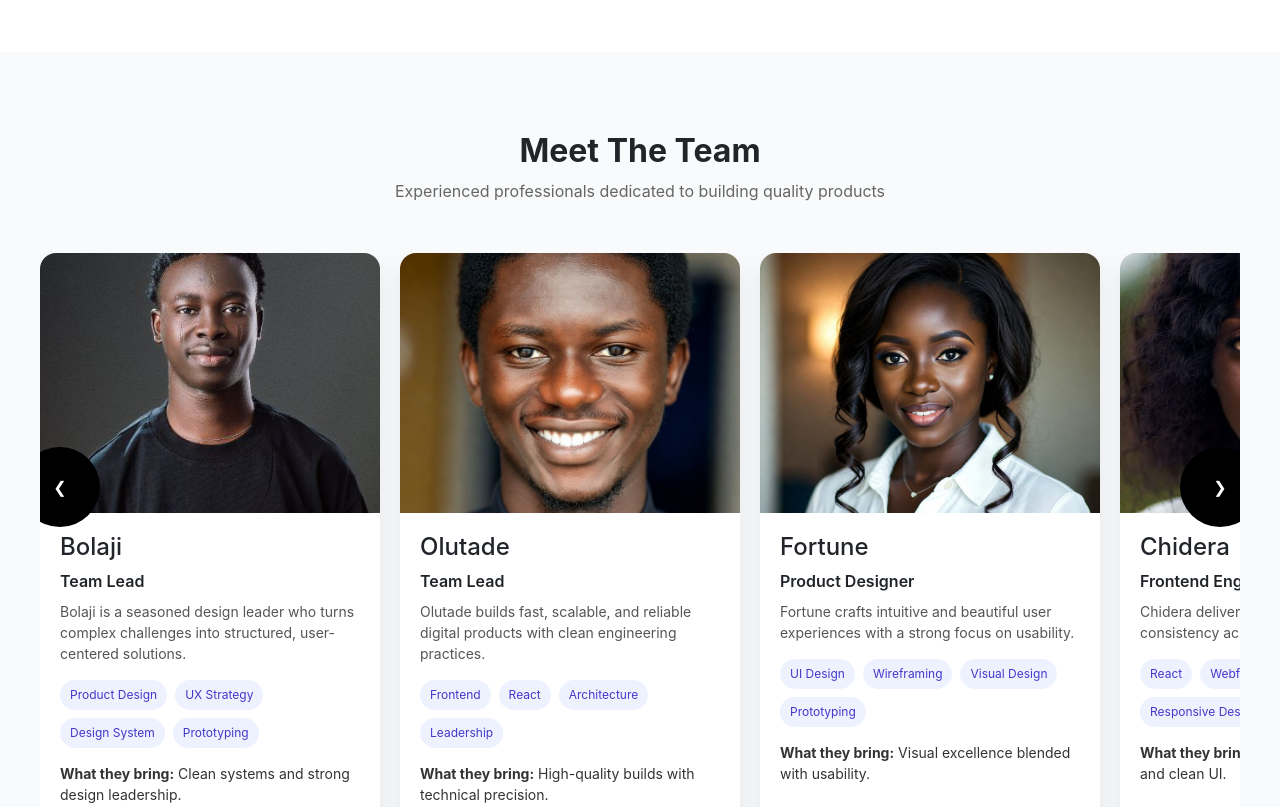
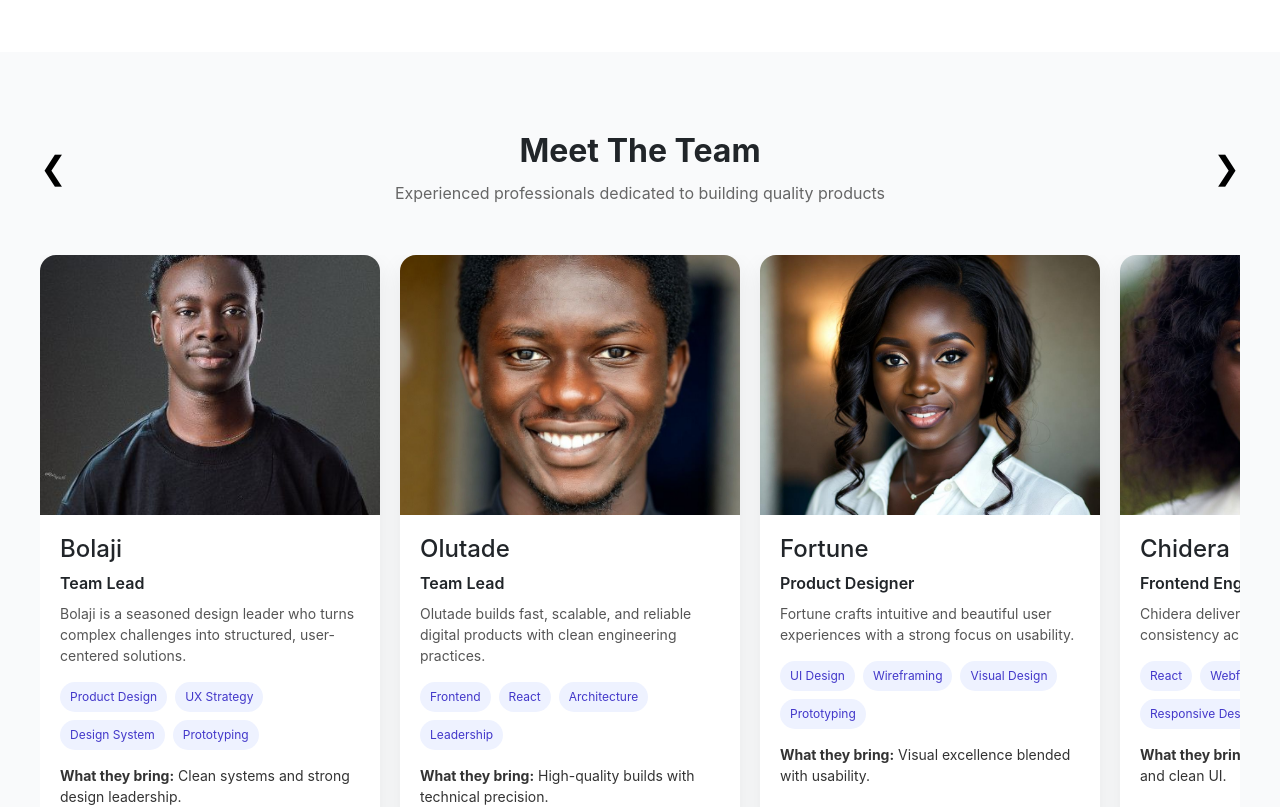
Before and after one commit to jeremiahbwala/devcheque-webapp-vercel, a React (Vite) app: page / in a window 1280 px wide. Shown: the part 6560-7367 px from the top of the page. Built offline with nearby package versions, Linux system fonts and the light colour scheme; no server answers.

Commit message:
Update the team and contact componenet

```diff
--- a/src/ContactForm.jsx
+++ b/src/ContactForm.jsx
@@ -7,6 +7,8 @@ import 'rc-slider/assets/index.css';
 
 function ContactForm() {
   const [budgetRange, setBudgetRange] = useState([5000, 25000]);
+  const [showOthersDropdown, setShowOthersDropdown] = useState(false);
+  const [selectedOtherType, setSelectedOtherType] = useState('');
 
   const handleBudgetChange = (value) => {
     setBudgetRange(value);
@@ -33,7 +35,31 @@ function ContactForm() {
       const updatedTypes = isSelected
         ? prev.projectTypes.filter(t => t !== type)
         : [...prev.projectTypes, type];
+
+        if (type === "Others" && isSelected) {
+          setShowOthersDropdown(false);
+          setSelectedOtherType('');
+        } else if (type === "Others" && !isSelected) {
+          setShowOthersDropdown(true);
+        }
       return { ...prev, projectTypes: updatedTypes };
+    });
+  };
+
+  //Handlers for dropdown selection
+  const handleOtherTypeSelect = (e) => {
+    const value = e.target.value;
+    setSelectedOtherType(value);
+
+    //update formdata to include the specific "others" type
+    setFormData(prev => {
+      const filtered = prev.projectTypes.filter(t =>
+        t !== "Others" && !t.startsWith("Others:")
+        );
+        if (value) {
+          return { ...prev, projectTypes: [...filtered, "Others", `Others: ${value}`] };
+        }
+        return { ...prev, projectTypes: [...filtered, "Others"] };
     });
   };
 
@@ -225,7 +251,8 @@ function ContactForm() {
   </label>
   <div className="checkbox-grid font-archivo">
     {["Web Design", "Branding", "Mobile App Design", "Others"].map((type) => (
-                  <div className="checkbox-item" key={type}>
+      <div key={type}>
+        <div className="checkbox-item">
           <input
             type="checkbox"
             className="checkbox-custom font-archivo"
@@ -234,6 +261,33 @@ function ContactForm() {
             id={type}
           />
           <label className="checkbox-label" htmlFor={type}>{type}</label>
+        </div>
+
+        {/* Dropdown that appears when "Others" is checked */}
+        {type === "Others" && showOthersDropdown && (
+          <div style={{ marginLeft: '30px', marginTop: '10px' }}>
+            <select
+              className="input-custom font-archivo"
+              value={selectedOtherType}
+              onChange={handleOtherTypeSelect}
+              style={{
+                width: '100%',
+                padding: '8px 12px',
+                borderRadius: '8px',
+                border: '1px solid #ccc'
+              }}
+            >
+              <option value="">Select project type...</option>
+              <option value="E-commerce">E-commerce</option>
+              <option value="UI/UX Design">UI/UX Design</option>
+              <option value="Logo Design">Logo Design</option>
+              <option value="Social Media Graphics">Social Media Graphics</option>
+              <option value="SEO Services">SEO Services</option>
+              <option value="Content Writing">Content Writing</option>
+              <option value="Digital Marketing">Digital Marketing</option>
+            </select>
+          </div>
+        )}
       </div>
     ))}
   </div>
--- a/src/Team.jsx
+++ b/src/Team.jsx
@@ -128,18 +128,24 @@ function Team() {
       {/* TEAM SECTION */}
       <section className="team-section">
         <div className="team-container">
+          <div className="team-header">
+            {/* LEFT ARROW */}
+            <button className="slider-arrow left" onClick={handlePrev}>
+              &#10094;
+            </button>
+
+            <div className="team-header-center">
               <h3 className="team-title">Meet The Team</h3>
               <p className="team-subtitle">
                 Experienced professionals dedicated to building quality products
               </p>
+            </div>
 
-          {/* ARROWS */}
-          <button className="slider-arrow left" onClick={handlePrev}>
-            &#10094;
-          </button>
+            {/* RIGHT ARROW */}
             <button className="slider-arrow right" onClick={handleNext}>
               &#10095;
             </button>
+          </div>
 
           {/* SLIDER */}
           <div className="slider-wrapper">
--- a/src/Team/team.css
+++ b/src/Team/team.css
@@ -123,6 +123,57 @@
 }
 
  /* ================= GENERAL TEAM SECTION ================= */
+.team-header {
+  display: flex;
+  justify-content: space-between;
+  align-items: center;
+  margin-bottom: 50px;
+}
+
+.team-header-center {
+  flex: 1;
+  text-align: center;
+}
+
+.slider-arrows {
+  display: flex;
+  gap: 15px;
+}
+
+.slider-arrow {
+  background: transparent;
+  color: #000;
+  border: none;
+  font-size: 32px;
+  cursor: pointer;
+  padding: 0;
+  width: auto;
+  height: auto;
+  transition: color 0.3s ease;
+}
+
+.slider-arrow:hover {
+  color: #2e7d32;
+}
+
+.slider-arrow.left {
+  left: auto;
+}
+
+.slider-arrow.right {
+  right: auto;
+}
+
+/* Responsive */
+@media (max-width: 768px) {
+  .team-header {
+    flex-direction: column;
+  }
+
+  .team-card {
+    min-width: 280px;
+  }
+}
  .team-section {
   padding: 80px 0;
   background: #f9fafb;
@@ -139,12 +190,13 @@
   text-align: center;
   font-size: 32px;
   font-weight: 700;
+  margin: 0;
 }
 
 .team-subtitle {
   text-align: center;
   color: #666;
-  margin-bottom: 50px;
+  margin: 10px 0 0 0 ;
 }
 
 /* Slider */
@@ -222,28 +274,6 @@
   color: #333;
 }
 
-/* Arrows */
-.slider-arrow {
-  position: absolute;
-  top: 50%;
-  transform: translateY(-50%);
-  background: #000;
-  color: #fff;
-  border: none;
-  width: 80px;
-  height: 80px;
-  border-radius: 50%;
-  cursor: pointer;
-  z-index: 10;
-}
-
-.slider-arrow.left {
-  left: -20px;
-}
-
-.slider-arrow.right {
-  right: -20px;
-}
 
 .slider-arrow:hover {
   background: #222;
```
Lines whose indentation alone changed are shown as unchanged.
